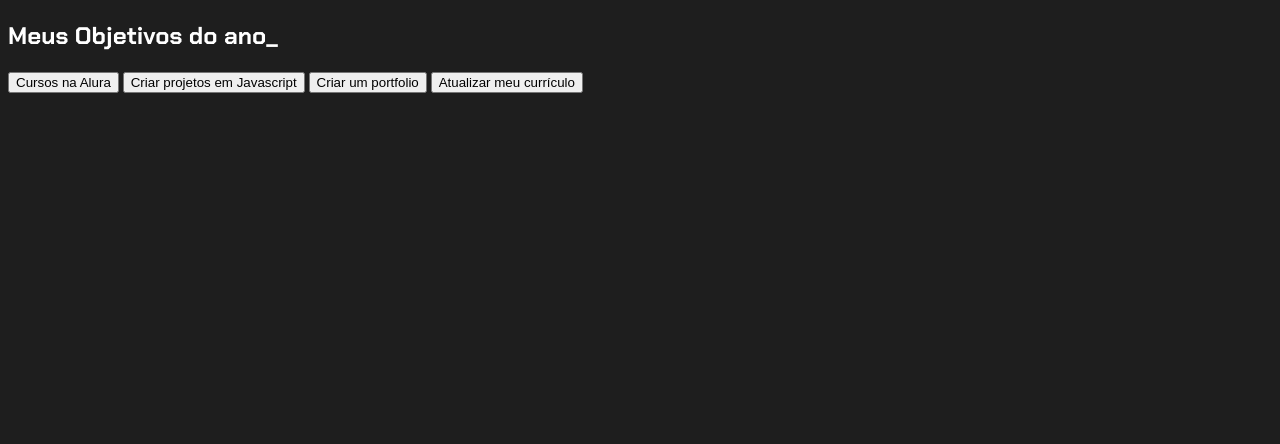
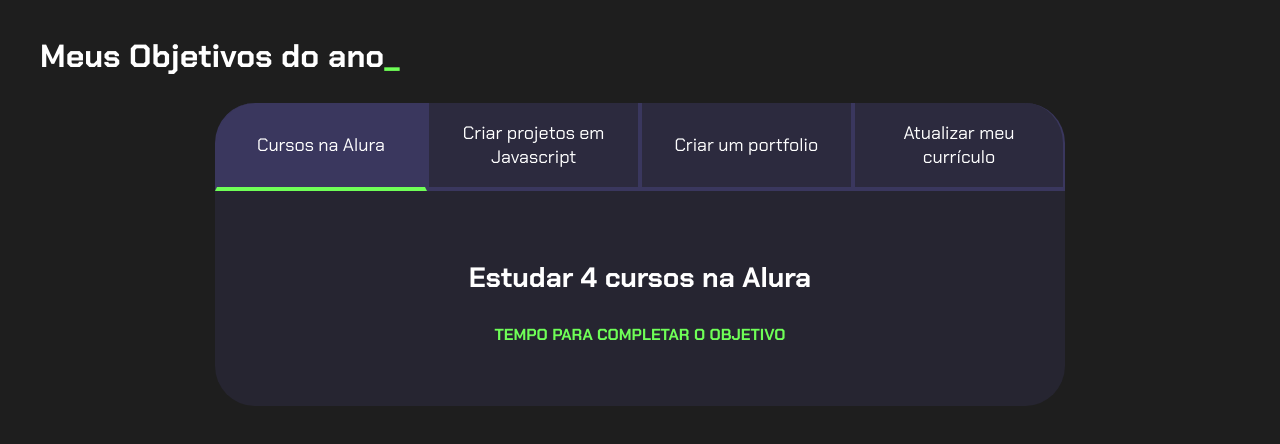
Before and after one commit to isadorinha22/isa---3-r-o, a plain HTML site: page index.html in a window 1280 px wide. Drawn offline with Linux system fonts and the light colour scheme.

Commit message:
Add files via upload

```diff
--- a/index.html
+++ b/index.html
@@ -2,20 +2,40 @@
 <html lang="pt-br">
 <head>
     <meta charset="UTF-8">
-    <meta http-equiv="X-UA-Compatible" content="IE=edge">
     <meta name="viewport" content="width=device-width, initial-scale=1.0">
     <title>Meus objetivos do ano</title>
     <link rel="stylesheet" href="style.css">
 </head>
 <body>
     <section class="conteudo-principal">
-        <h2 class="titulo-principal">Meus Objetivos do ano_</h2>
+        <h2 class="titulo-principal">Meus Objetivos do ano<span>_</span></h2>
+        <div class="conteudo">
         <div class="botoes">
-        <button class="botao">Cursos na Alura</button>
+            <button class="botao ativo">Cursos na Alura</button>
             <button class="botao">Criar projetos em Javascript</button>
             <button class="botao">Criar um portfolio</button>
             <button class="botao">Atualizar meu currículo</button>
         </div>
+        <div class="abas-textos">
+            <div class="aba-conteudo ativo">
+                <h3 class="aba-conteudo-titulo-principal">Estudar 4 cursos na Alura</h3>
+                <h4 class="aba-conteudo-titulo-secundario">Tempo para completar o objetivo</h4>
+            </div>
+            <div class="aba-conteudo">
+                <h3 class="aba-conteudo-titulo-principal">Criar 5 projetos em Javascript</h3>
+                <h4 class="aba-conteudo-titulo-secundario">Tempo para completar o objetivo</h4>
+            </div>
+            <div class="aba-conteudo">
+                <h3 class="aba-conteudo-titulo-principal">Criar um portfolio com os meus 3 melhores projetos</h3>
+                <h4 class="aba-conteudo-titulo-secundario">Tempo para completar o objetivo</h4>
+            </div>
+            <div class="aba-conteudo">
+                <h3 class="aba-conteudo-titulo-principal">Atualizar meu curriculo com os certificados da Alura</h3>
+                <h4 class="aba-conteudo-titulo-secundario">Tempo para completar o objetivo</h4>
+            </div>
+        </div>
+    </div>
     </section>
+    <script src="main.js"></script>
 </body>
 </html>
--- /dev/null
+++ b/main.js
@@ -0,0 +1,12 @@
+const botoes = document.querySelectorAll(".botao");
+
+for(let i=0;i <botoes.length;i++){
+    botoes[i].onclick = function(){
+
+        for(let j=0;j<botoes.length;j++){
+            botoes[j].classList.remove("ativo");
+        }
+
+        botoes[i].classList.add("ativo");
+    }
+}
--- a/style.css
+++ b/style.css
@@ -1,4 +1,5 @@
 @import url('https://fonts.googleapis.com/css2?family=Chakra+Petch:wght@400;700&display=swap');
+
 :root {
     --cor-de-fundo: #1E1E1E;
     --verde: #6FFF57;
@@ -6,8 +7,98 @@
     --botao-ativo: #3A375E;
     --botao-inativo: rgba(58, 55, 94, 0.5);
     --texto-fundo: rgba(58, 55, 94, 0.3);
-    body {
-        background-color: var(--cor-de-fundo);
-        color: var(--branco);
-        font-family: 'Chakra Petch', sans-serif;
+}
+
+body {
+    background-color: var(--cor-de-fundo);
+    color: var(--branco);
+    font-family: 'Chakra Petch', sans-serif;
+}
+
+
+.conteudo-principal {
+    display: flex;
+    flex-direction: column;
+    justify-content: center;
+    align-items: center;
+    max-width: 1200px;
+    width: 100%;
+    margin: 0 auto;
+}
+
+.titulo-principal {
+    text-align: left;
+    width: 100%;
+    font-size: 32px;
+}
+
+.titulo-principal span {
+    color: var(--verde);
+}
+
+
+.botao {
+    font-family: 'Chakra Petch', sans-serif;
+    background-color: var(--botao-inativo);
+    color: var(--branco);
+    display: flex;
+    justify-content: center;
+    padding: 1em;
+    font-size: 18px;
+    align-items: center;
+    width: 100%;
+    border-bottom: 4px solid var(--botao-ativo);
+    border-left: 2px solid var(--botao-ativo);
+    border-right: 2px solid var(--botao-ativo);
+    border-top: none;
+}
+
+.botao:first-child {
+    border-radius: 40px 40px 0 0;
+}
+
+.botoes {
+    display: block;
+}
+
+.botao.ativo{
+    background-color: var(--botao-ativo);
+    border-bottom: 4px solid var(--verde);
+}
+
+.abas-textos{
+    background-color: var(--texto-fundo);
+    padding: 40px;
+    border-radius: 0 0 40px 40px;
+}
+.aba-conteudo.ativo{
+    display:block;
+}
+
+.aba-conteudo{
+    display: none;
+}
+
+.aba-conteudo-titulo-principal{
+    font-size: 28px;
+    text-align: center;
+}
+.aba-conteudo-titulo-secundario{
+    text-align: center;
+    color: var(--verde);
+    text-transform: uppercase;
+}
+
+@media screen and (min-width: 768px) {
+    .botoes {
+        display: flex;
     }
+
+    .botao:first-child {
+        border-radius: 40px 0 0 0;
+    }
+
+    .botao:last-child {
+        border-radius: 0 40px 0 0;
+    }
+}
```
Also changed, not shown: 3 other files. Lines whose indentation alone changed are shown as unchanged.
